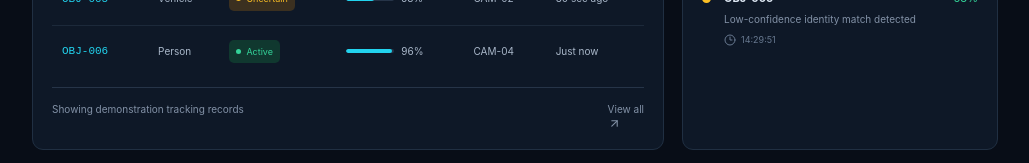
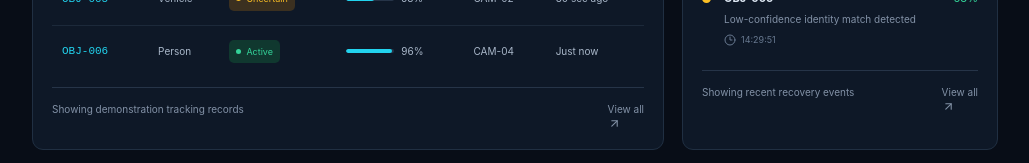
Before and after one commit to abhi18mech/jitd2026, a React (Vite) app in the folder frontend/: page / in a window 1280 px wide. Shown: the part 1177-1340 px from the top of the page, without its empty margins (250-1279 px from the left). Built offline with nearby package versions, Linux system fonts and the light colour scheme.

Commit message:
Make dashboard recovery view-all button functional

```diff
--- a/frontend/src/App.tsx
+++ b/frontend/src/App.tsx
@@ -201,7 +201,9 @@ function App() {
               <TrackingTable
               onViewAll={() => setActive('Object Tracking')}
             />
-              <RecoveryHistory />
+              <RecoveryHistory
+              onViewAll={() => setActive('Identity Recovery')}
+            />
             </div>
 
             <PerformanceChart />
--- a/frontend/src/components/RecoveryHistory.tsx
+++ b/frontend/src/components/RecoveryHistory.tsx
@@ -1,8 +1,12 @@
 
 import { recoveryEvents } from '../data/mockData'
-import { RefreshCw, Clock3 } from 'lucide-react'
+import { RefreshCw, Clock3, ArrowUpRight } from 'lucide-react'
 
-export default function RecoveryHistory() {
+interface RecoveryHistoryProps {
+  onViewAll: () => void
+}
+
+export default function RecoveryHistory({ onViewAll }: RecoveryHistoryProps) {
   return (
     <section className="panel recovery-panel">
       <div className="panel-heading">
@@ -28,6 +32,17 @@ export default function RecoveryHistory() {
           </div>
         ))}
       </div>
+
+      <div className="table-footer">
+        <span>Showing recent recovery events</span>
+        <button
+          type="button"
+          className="table-view-all"
+          onClick={onViewAll}
+        >
+          View all <ArrowUpRight size={13} />
+        </button>
+      </div>
     </section>
   )
 }
```
